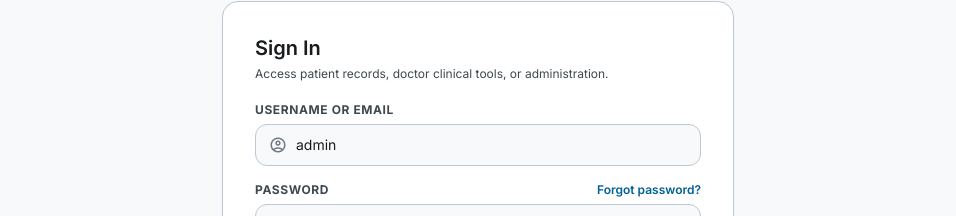
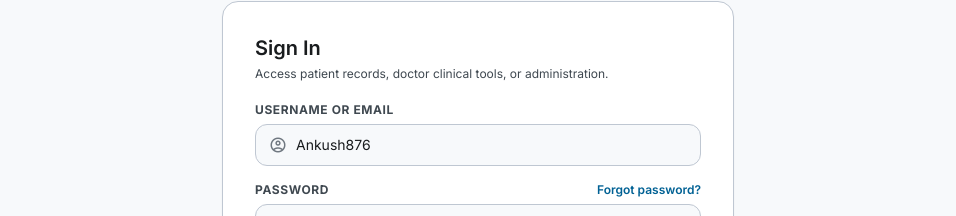
Before and after one commit to mr-ankush876/hospital_project, a React (Vite) app: page /login in a window 1280 px wide. Shown: the part 287-503 px from the top of the page, without its empty margins (162-1118 px from the left). Built offline with nearby package versions, Linux system fonts and the light colour scheme.

Commit message:
Add patient portal and advanced RBAC

```diff
--- a/src/pages/Login.jsx
+++ b/src/pages/Login.jsx
@@ -10,7 +10,7 @@ const Login = () => {
   const [activeTab, setActiveTab] = useState('login'); // 'login' | 'register'
 
   // Login Form State
-  const [username, setUsername] = useState('admin');
+  const [username, setUsername] = useState('Ankush876');
   const [password, setPassword] = useState('password123');
   const [showPass, setShowPass] = useState(false);
 
```
